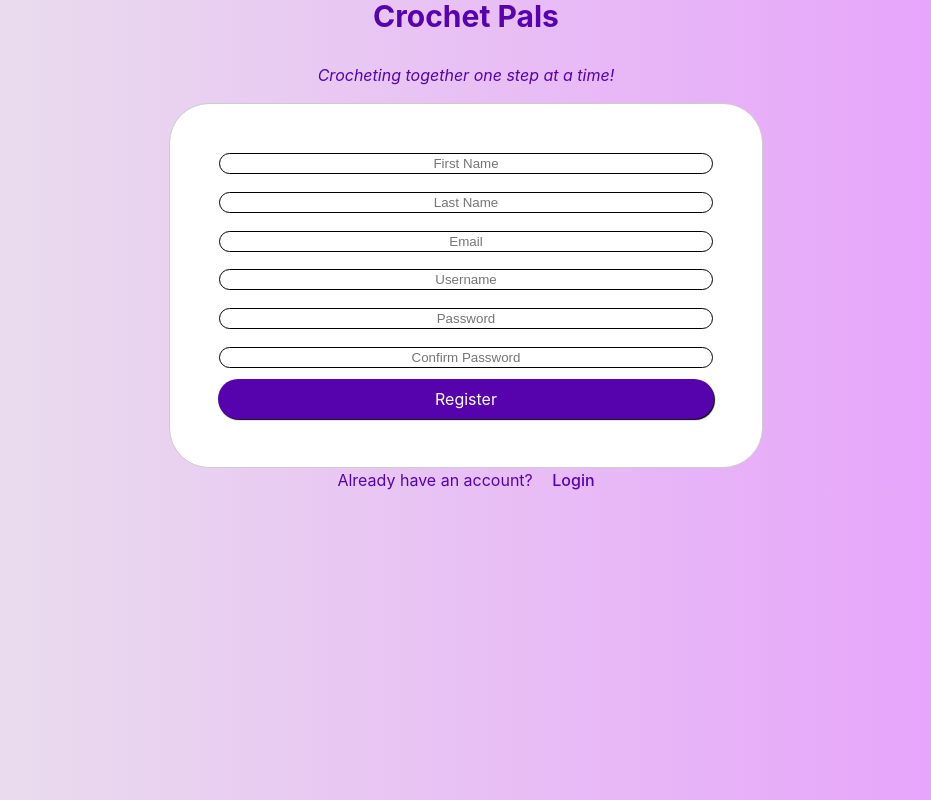
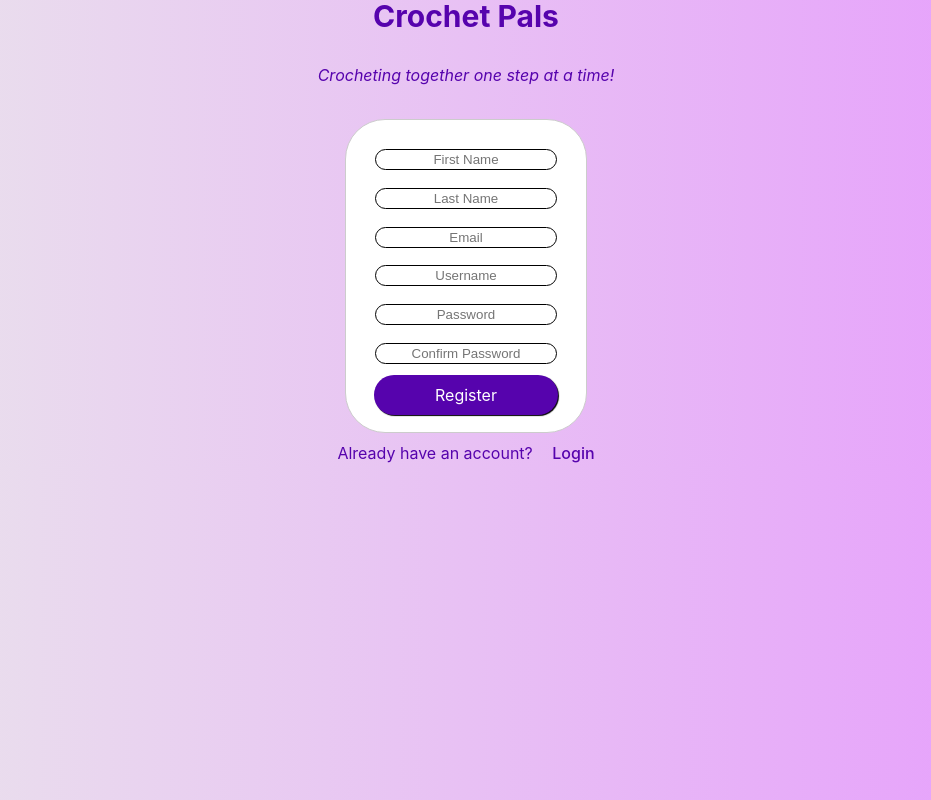
Before and after one commit to mabelheiner/crochetpal, a React (Vite) app: page /signup in a window 1280 px wide. Shown: the whole page, without its empty margins (174-1105 px from the left). Built offline with nearby package versions, Linux system fonts and the light colour scheme; no server answers.

Commit message:
fixed some stuff css

```diff
--- a/src/Account.css
+++ b/src/Account.css
@@ -16,4 +16,5 @@
     padding: 40px;
     border: 1px solid #cccccc;
     border-radius: 40px;
+    content: 12px;
 }
--- a/src/Login.css
+++ b/src/Login.css
@@ -3,14 +3,14 @@
 .login_1 {
     display: flex;
     flex-direction: column;
-    margin: 50px;
     background-color: #ffffff;
-    padding: 40px;
+    padding: 45px;
     border: 1px solid #cccccc;
     border-radius: 40px;
-    width: 40%;
+    width: 200px;
+    height: 10em;
     margin: auto;
-    margin-top: 1em;
+    margin-top: 4em;
 
 }
 
--- a/src/SignUp.css
+++ b/src/SignUp.css
@@ -2,14 +2,15 @@
 .signup {
     display: flex;
     flex-direction: column;
-    margin: 50px;
     background-color: #ffffff;
-    padding: 40px;
+    padding: 20px;
     border: 1px solid #cccccc;
     border-radius: 40px;
-    width: 40%;
+    width: 200px;
+    height: 17em;
     margin: auto;
-    margin-top: 1em;
+    margin-top: 2em;
+    margin-bottom: .5em;
 }
 button{
     padding: 15em;
```
